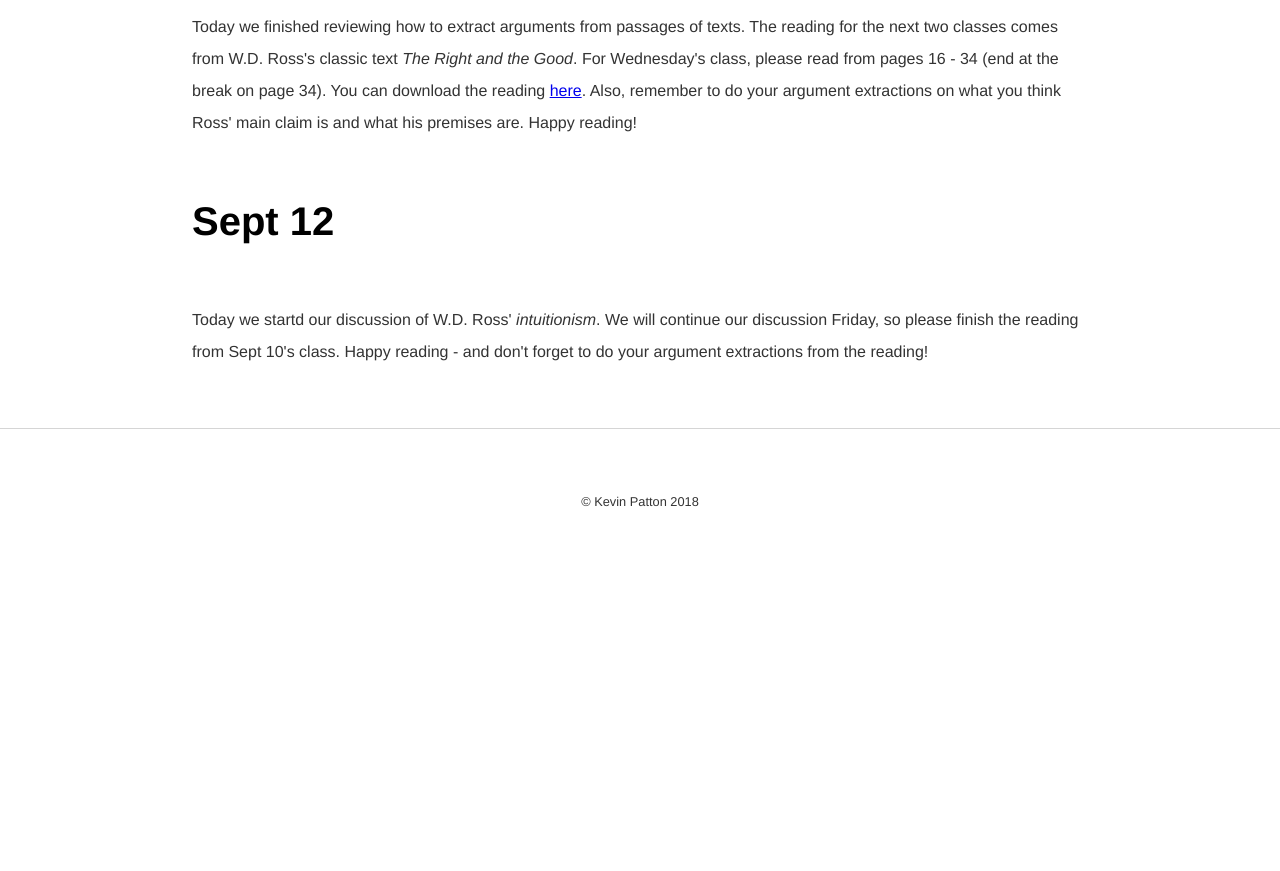
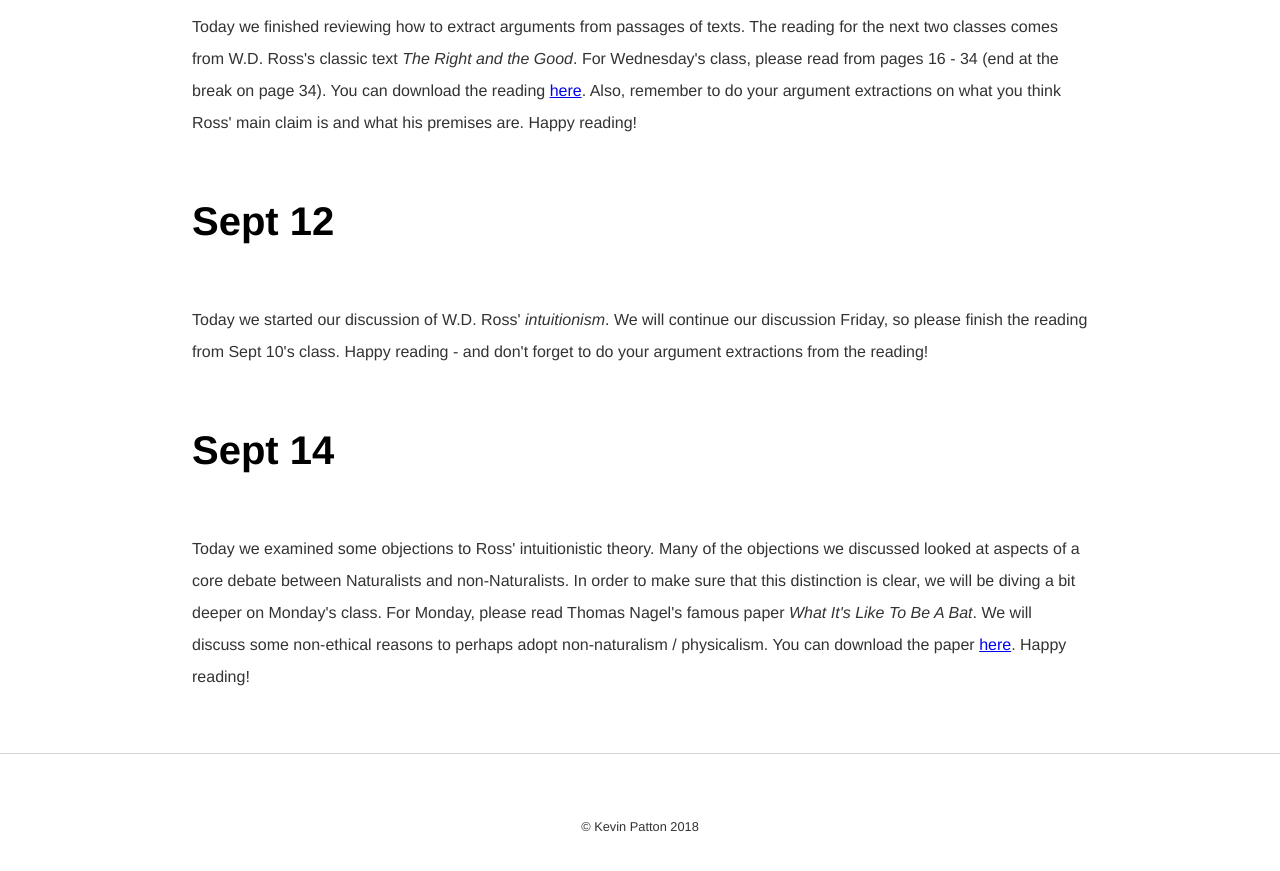
Before and after one commit to kevinjpatton/kevinjpatton.github.io, a Jekyll site: the page built from teaching/phil1020/index.html, in a window 1280 px wide and 900 px high, scrolled down 2219 px. Shown: the top 871 px of the window. Built offline with Jekyll 4.4.1, drawn with Linux system fonts in a browser that asks for light colours; Markdown is read by kramdown in place of the engine named in the settings; before the commit the page ends 2794 px from its top, so only the background shows below that.

Commit message:
Update index.html

```diff
--- a/teaching/phil1020/index.html
+++ b/teaching/phil1020/index.html
@@ -20,4 +20,6 @@ title: Philosophy 1020 - Kevin Patton
 <h1>Sept 10</h1>
 <p>Today we finished reviewing how to extract arguments from passages of texts.  The reading for the next two classes comes from W.D. Ross's classic text <i>The Right and the Good</i>.  For Wednesday's class, please read from pages 16 - 34 (end at the break on page 34).  You can download the reading <a href=/teaching/phil1020/RossRightandGood.pdf	target="_blank">here</a>.  Also, remember to do your argument extractions on what you think Ross' main claim is and what his premises are.  Happy reading!
 <h1>Sept 12</h1>
-<p>Today we startd our discussion of W.D. Ross' <i>intuitionism</i>.  We will continue our discussion Friday, so please finish the reading from Sept 10's class.  Happy reading - and don't forget to do your argument extractions from the reading!
+<p>Today we started our discussion of W.D. Ross' <i>intuitionism</i>.  We will continue our discussion Friday, so please finish the reading from Sept 10's class.  Happy reading - and don't forget to do your argument extractions from the reading!
+<h1>Sept 14</h1>
+<p>Today we examined some objections to Ross' intuitionistic theory.  Many of the objections we discussed looked at aspects of a core debate between Naturalists and non-Naturalists.  In order to make sure that this distinction is clear, we will be diving a bit deeper on Monday's class.  For Monday, please read Thomas Nagel's famous paper <i>What It's Like To Be A Bat</i>.  We will discuss some non-ethical reasons to perhaps adopt non-naturalism / physicalism.  You can download the paper <a href=/teaching/phil1020/Nagel_Bat.pdf	target="_blank">here</a>.  Happy reading!
```
